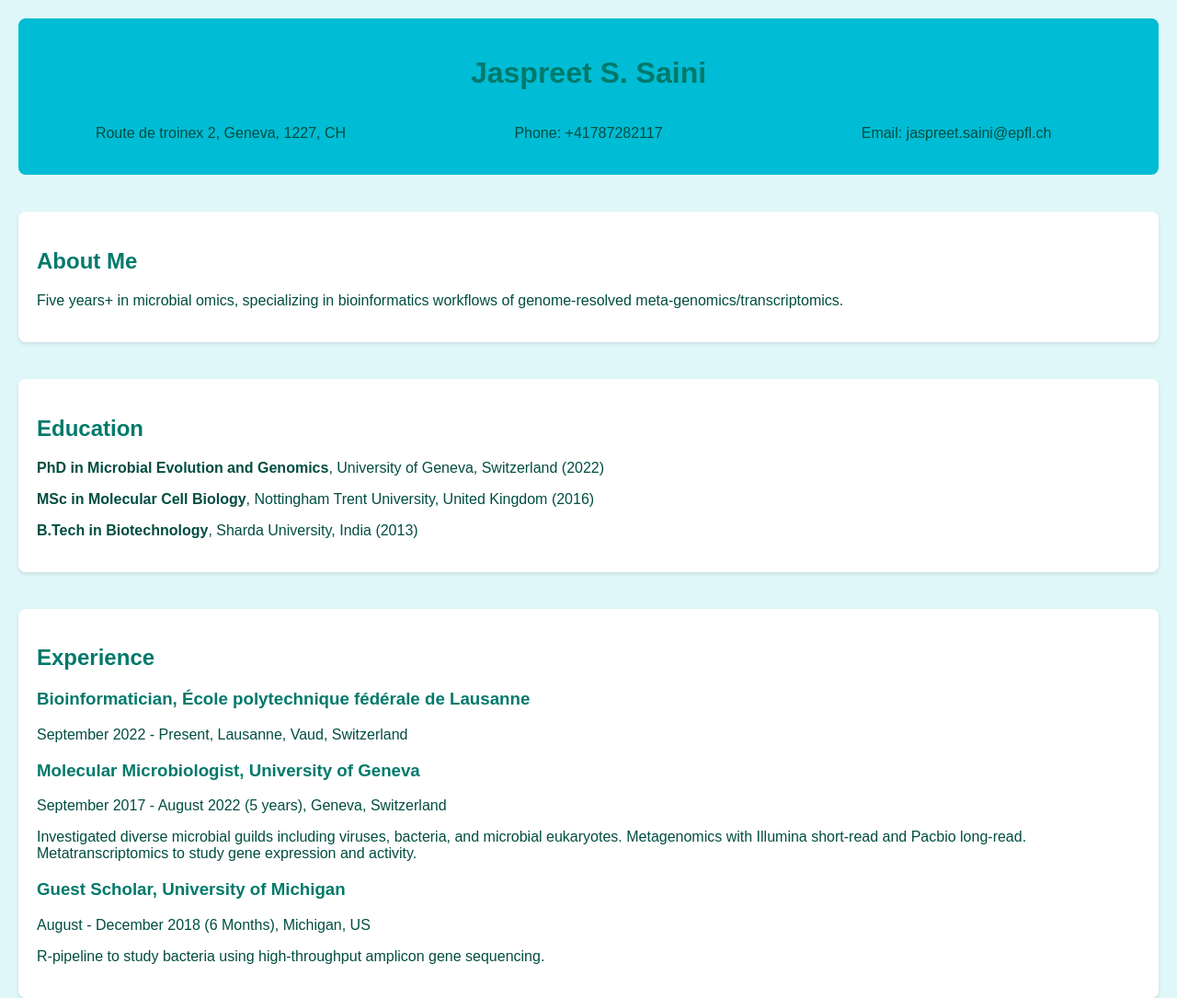
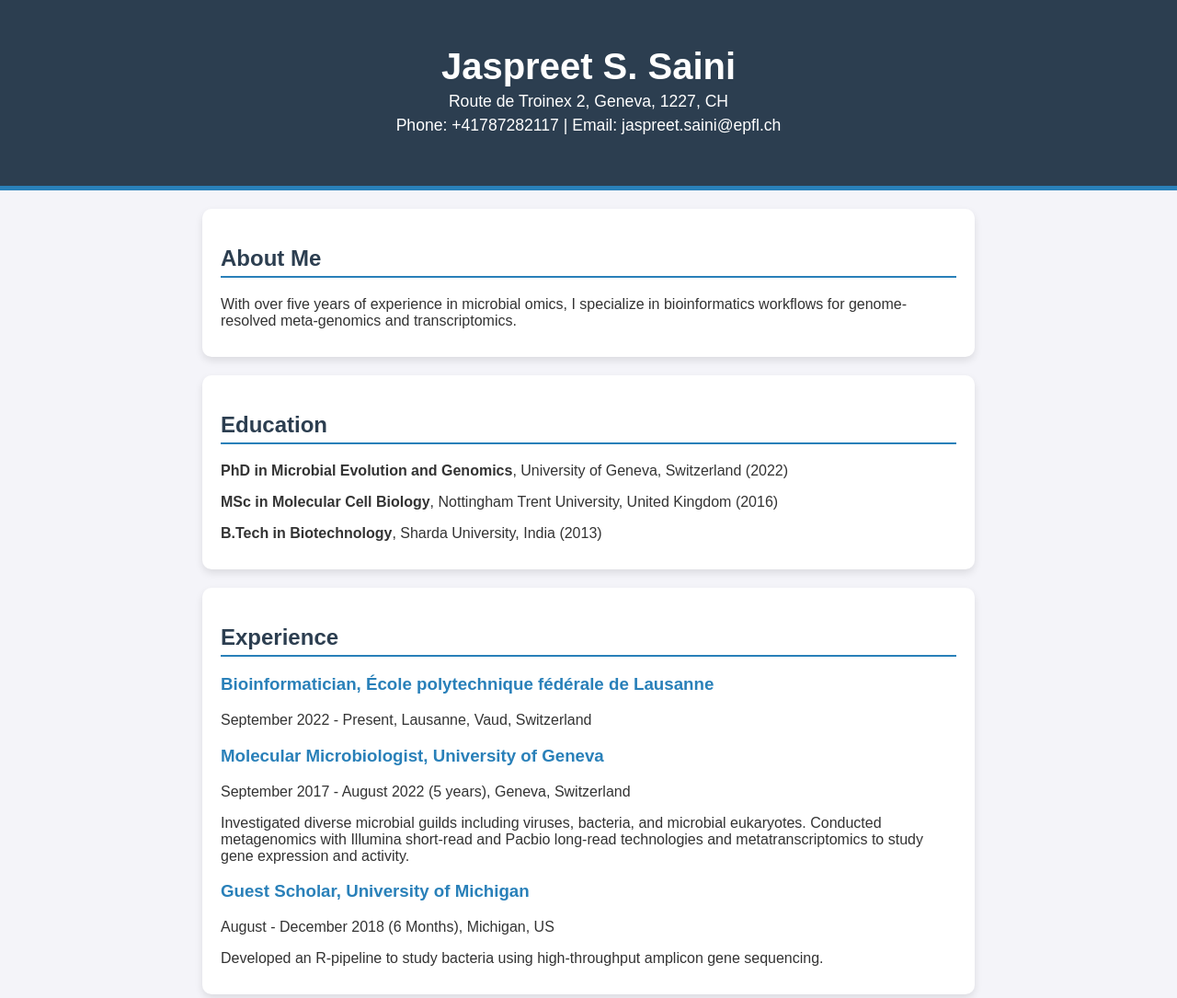
Before and after one commit to JSSaini/JSSaini.github.io, a plain HTML site: page index.html in a window 1280 px wide. Shown: the top 1085 px of the page at 92% size. Drawn offline with Linux system fonts and the light colour scheme.

Commit message:
Update index.html

```diff
--- a/index.html
+++ b/index.html
@@ -6,42 +6,57 @@
     <title>Jaspreet S. Saini - CV</title>
     <style>
         body {
-            font-family: Arial, sans-serif;
+            font-family: 'Arial', sans-serif;
             margin: 0;
-            padding: 20px;
-            background-color: #E0F7FA;
-            color: #004D40;
+            padding: 0;
+            background-color: #f4f4f9;
+            color: #333;
         }
         header {
             text-align: center;
-            margin-bottom: 40px;
-            background-color: #00BCD4;
+            padding: 50px 20px;
+            background-color: #2C3E50;
             color: white;
-            padding: 20px;
-            border-radius: 8px;
+            border-bottom: 5px solid #2980B9;
+        }
+        header h1 {
+            margin: 0;
+            font-size: 2.5em;
+        }
+        header p {
+            margin: 5px 0;
+            font-size: 1.1em;
         }
         section {
-            margin-bottom: 40px;
+            margin: 20px auto;
+            padding: 20px;
+            max-width: 800px;
             background-color: white;
-            padding: 20px;
-            border-radius: 8px;
-            box-shadow: 0 2px 4px rgba(0, 0, 0, 0.1);
+            border-radius: 10px;
+            box-shadow: 0 4px 8px rgba(0, 0, 0, 0.1);
         }
-        h1, h2, h3 {
-            color: #00796B;
-        }
-        p {
-            color: #004D40;
+        section h2 {
+            border-bottom: 2px solid #2980B9;
+            padding-bottom: 5px;
+            color: #2C3E50;
         }
         .contact-info, .languages, .awards {
             display: flex;
             justify-content: space-between;
+            flex-wrap: wrap;
         }
         .contact-info div, .languages div, .awards div {
             flex: 1;
+            padding: 5px 10px;
         }
-        .contact-info div, .languages div, .awards div {
-            padding: 0 10px;
+        .contact-info div p, .languages div p, .awards div p {
+            margin: 5px 0;
+        }
+        h3 {
+            color: #2980B9;
+        }
+        p {
+            margin-bottom: 10px;
         }
     </style>
 </head>
@@ -49,22 +64,13 @@
 
 <header>
     <h1>Jaspreet S. Saini</h1>
-    <div class="contact-info">
-        <div>
-            <p>Route de troinex 2, Geneva, 1227, CH</p>
-        </div>
-        <div>
-            <p>Phone: +41787282117</p>
-        </div>
-        <div>
-            <p>Email: jaspreet.saini@epfl.ch</p>
-        </div>
-    </div>
+    <p>Route de Troinex 2, Geneva, 1227, CH</p>
+    <p>Phone: +41787282117 | Email: jaspreet.saini@epfl.ch</p>
 </header>
 
 <section>
     <h2>About Me</h2>
-    <p>Five years+ in microbial omics, specializing in bioinformatics workflows of genome-resolved meta-genomics/transcriptomics.</p>
+    <p>With over five years of experience in microbial omics, I specialize in bioinformatics workflows for genome-resolved meta-genomics and transcriptomics.</p>
 </section>
 
 <section>
@@ -81,11 +87,11 @@
 
     <h3>Molecular Microbiologist, University of Geneva</h3>
     <p>September 2017 - August 2022 (5 years), Geneva, Switzerland</p>
-    <p>Investigated diverse microbial guilds including viruses, bacteria, and microbial eukaryotes. Metagenomics with Illumina short-read and Pacbio long-read. Metatranscriptomics to study gene expression and activity.</p>
+    <p>Investigated diverse microbial guilds including viruses, bacteria, and microbial eukaryotes. Conducted metagenomics with Illumina short-read and Pacbio long-read technologies and metatranscriptomics to study gene expression and activity.</p>
 
     <h3>Guest Scholar, University of Michigan</h3>
     <p>August - December 2018 (6 Months), Michigan, US</p>
-    <p>R-pipeline to study bacteria using high-throughput amplicon gene sequencing.</p>
+    <p>Developed an R-pipeline to study bacteria using high-throughput amplicon gene sequencing.</p>
 </section>
 
 <section>
```
